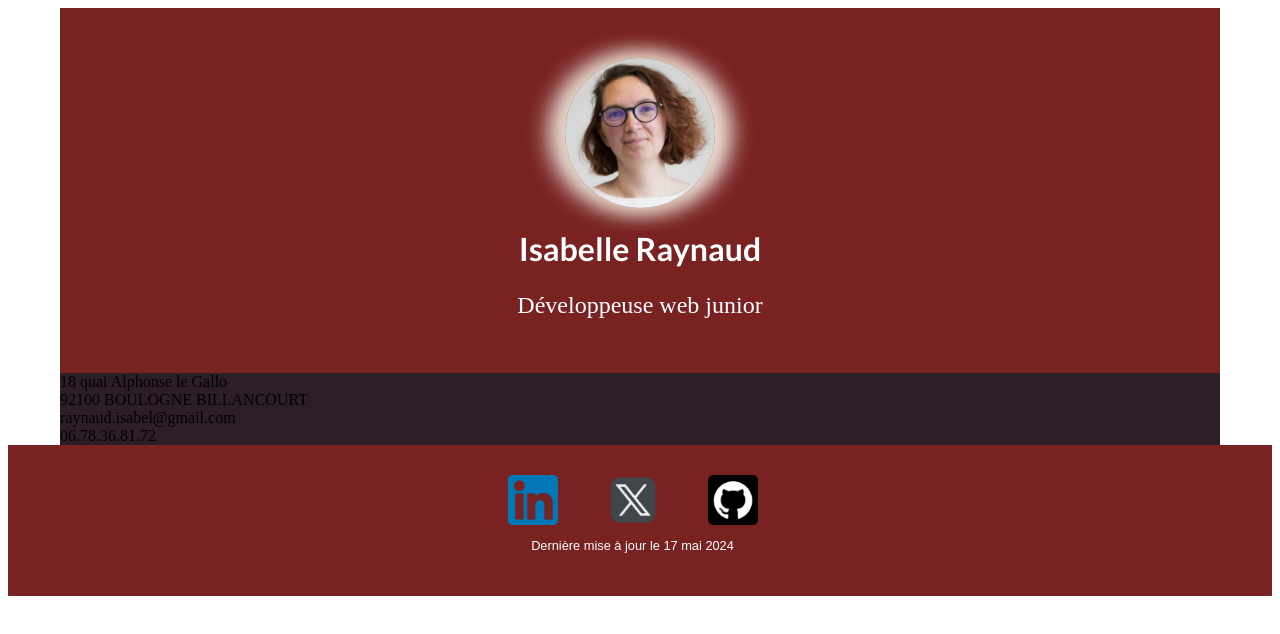
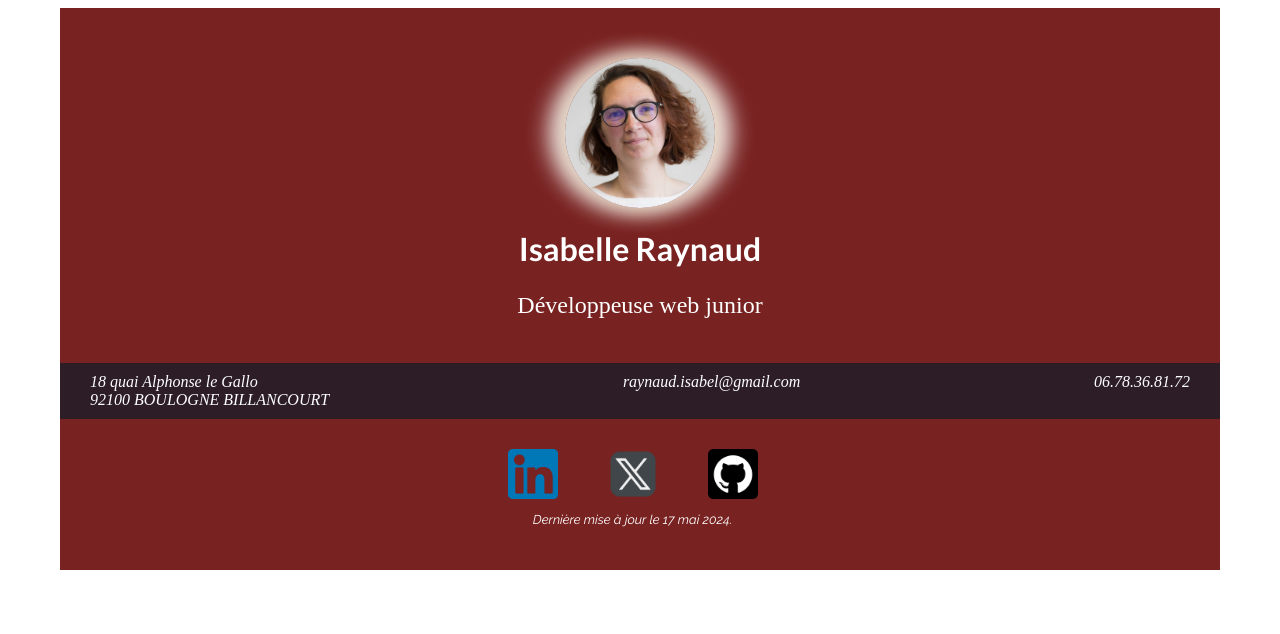
Before and after one commit to IsaRaynaud/cv, a plain HTML site: page index.html in a window 1280 px wide. Drawn offline with Linux system fonts and the light colour scheme; files whose address does not match are found by name.

Commit message:
add body1

```diff
--- a/Assets/CSS/style.css
+++ b/Assets/CSS/style.css
@@ -36,6 +36,6 @@ h3{
 }
 
 p{
-    font-family: "raleway-regular", sans-serif;
+    font-family: "raleway", sans-serif;
     font-size: 12;
 }
--- a/Assets/CSS/style_body.css
+++ b/Assets/CSS/style_body.css
@@ -1,4 +1,8 @@
-.personal-informations{
-    background-color: #2c1d27
-    ;
+address{
+    background-color: #2c1d27 ;
+    padding: 10px 30px 10px 30px;
+    color: white;
+    display: flex;
+    flex-direction: row;
+    justify-content: space-between;
 }
--- a/Assets/CSS/style_header.css
+++ b/Assets/CSS/style_header.css
@@ -1,6 +1,6 @@
 header{
     background-color: #782221;
-    padding: 50px 30px 30px 30px;
+    padding: 50px 30px 20px 30px;
 }
 
 figure{
--- a/index.html
+++ b/index.html
@@ -2,7 +2,7 @@
 <html lang="fr">
 <head>
     <meta charset="UTF-8">
-    <meta name="viewport" content="width=device-width, initial-scale=1.0">
+    <meta name="viewport" content="width=1160px, initial-scale=1.0">
     <title>Mon C.V.</title>
     <link rel="stylesheet" href="./Assets/CSS/style_header.css">
     <link rel="stylesheet" href="./Assets/CSS/style_body.css">
@@ -24,11 +24,12 @@
 
         <main>
             <section class="personal-informations">
-                <div id="Adresse">18 quai Alphonse le Gallo<br/>
-                    92100 BOULOGNE BILLANCOURT</div>
-                <div id="email">raynaud.isabel@gmail.com</div>
-                <div id="tel">06.78.36.81.72</div>
-                </div>
+                <address>
+                    <div>18 quai Alphonse le Gallo<br/>
+                        92100 BOULOGNE BILLANCOURT</div>
+                    <div>raynaud.isabel@gmail.com</div>
+                    <div>06.78.36.81.72</div>
+                </address>
             </section>
 
         </main>
@@ -39,7 +40,7 @@
                 <img id="img_x" src="./Assets/Images/logo_X.png" alt="Logo X">
                 <img id="img_github" src="./Assets/Images/github.png" alt="Logo Github">
             </figure>
-            <p id="update">Dernière mise à jour le 17 mai 2024</p>
+            <p id="update">Dernière mise à jour le <time datetime="2024-05-17">17 mai 2024</time>.</p>
 
         </footer>
 
```
